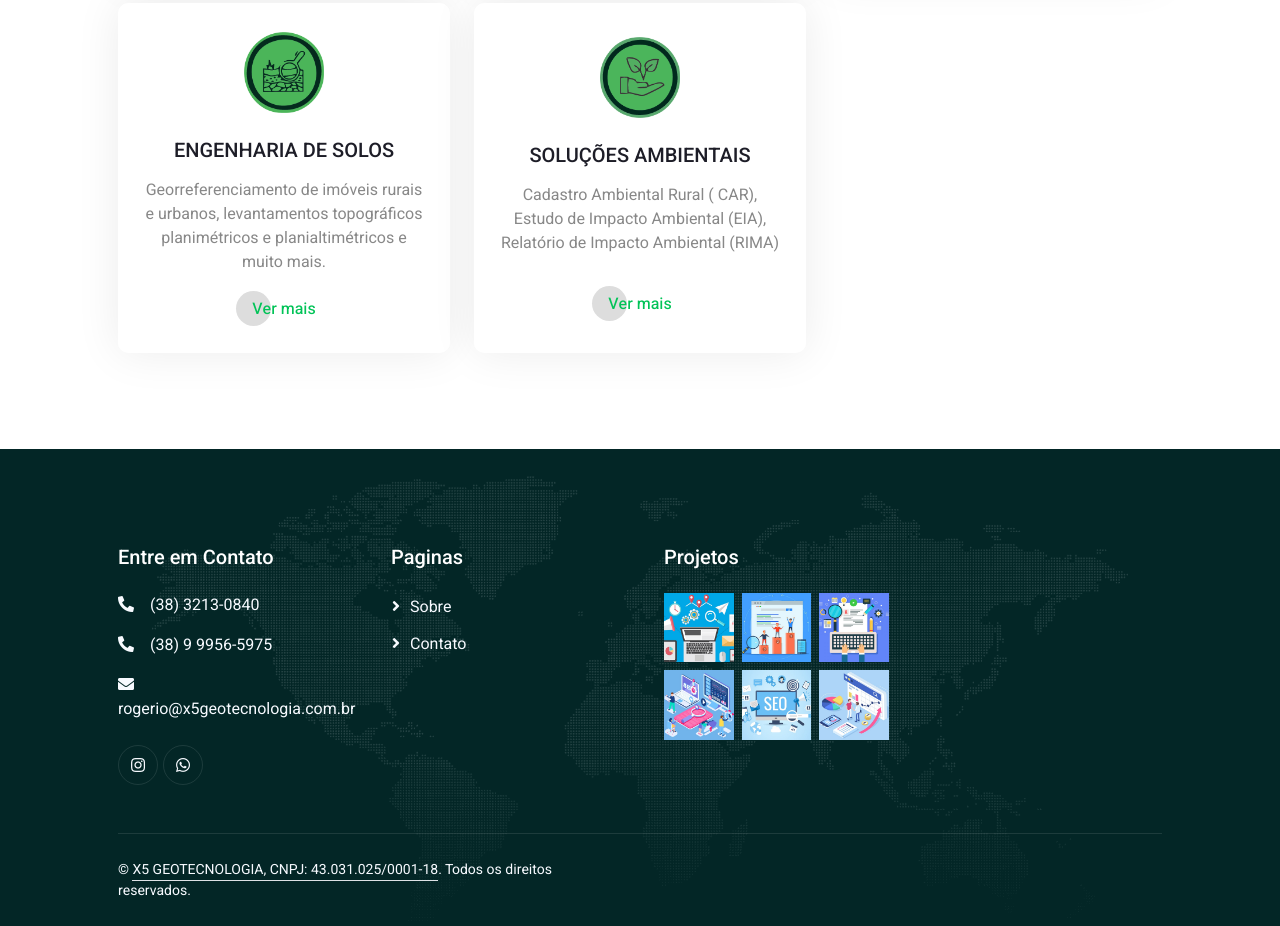
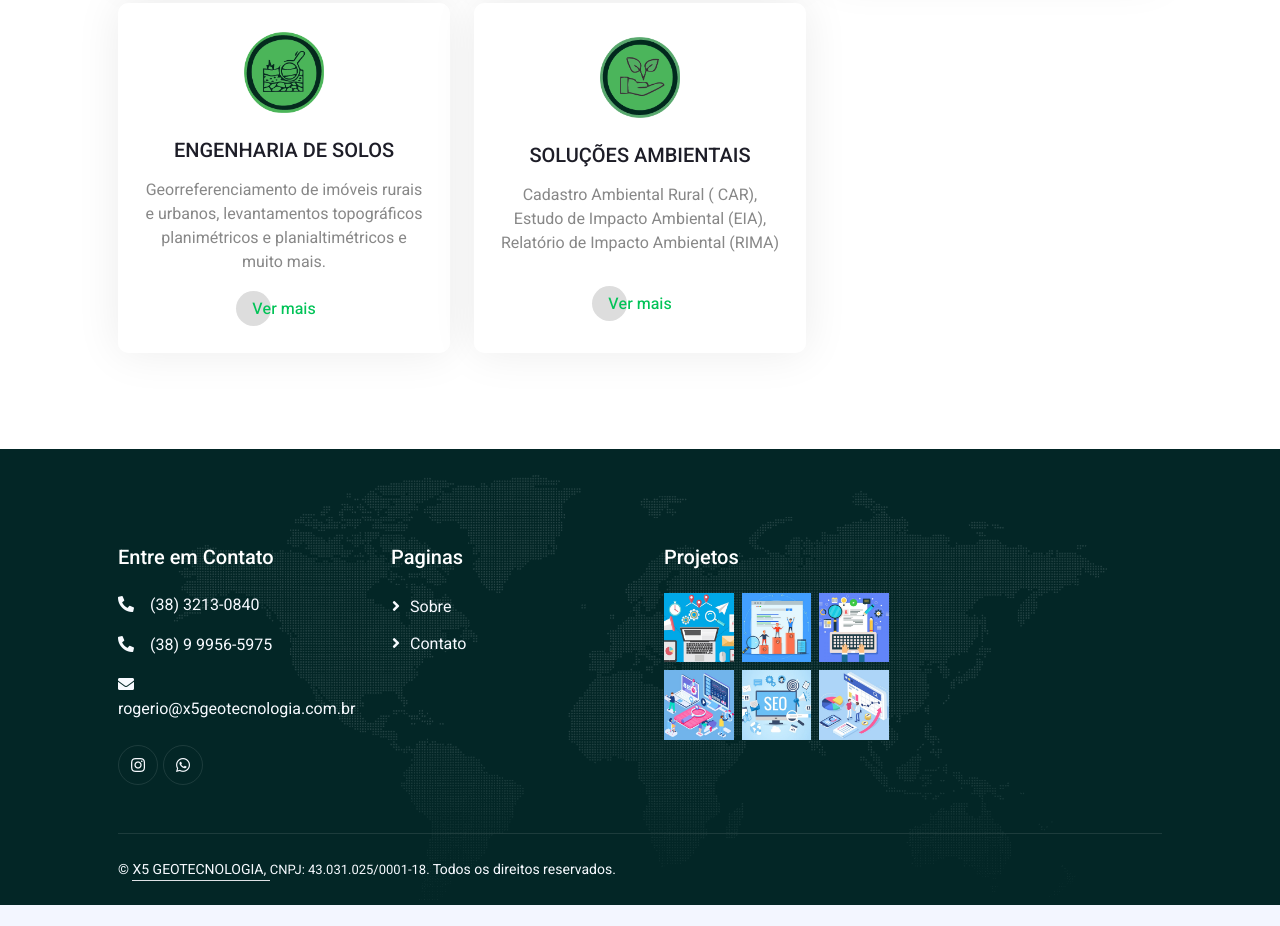
Before and after one commit to x5geotecnologia/institucional, a plain HTML site: page index.html in a window 1280 px wide. Shown: the part 2304-3230 px from the top of the page. After the commit the page ends 3209 px from the top, so only its background shows below. Drawn offline with nearby package versions, Linux system fonts and the light colour scheme.

Commit message:
Add files via upload

```diff
--- a/index.html
+++ b/index.html
@@ -534,7 +534,7 @@
                 <div class="copyright">
                     <div class="row">
                         <div class="col-md-6 text-center text-md-start mb-3 mb-md-0">
-                            &copy; <a class="border-bottom" href="#">X5 GEOTECNOLOGIA, CNPJ: 43.031.025/0001-18</a>. Todos os direitos reservados.
+                            &copy; <a class="border-bottom" href="#">X5 GEOTECNOLOGIA, </a><p style="font-size: 13px;display: inline;">CNPJ: 43.031.025/0001-18.</p> Todos os direitos reservados.
 
 							<!--/*** This template is free as long as you keep the footer author’s credit link/attribution link/backlink. If you'd like to use the template without the footer author’s credit link/attribution link/backlink, you can purchase the Credit Removal License from "https://htmlcodex.com/credit-removal". Thank you for your support. ***/-->
 							<!-- Designed By <a class="border-bottom" href="https://htmlcodex.com">HTML Codex</a>
```
Also changed, not shown: about.html (+1 -1 lines), contact.html (+1 -1 lines), project.html (+1 -1 lines), service.html (+1 -1 lines).
